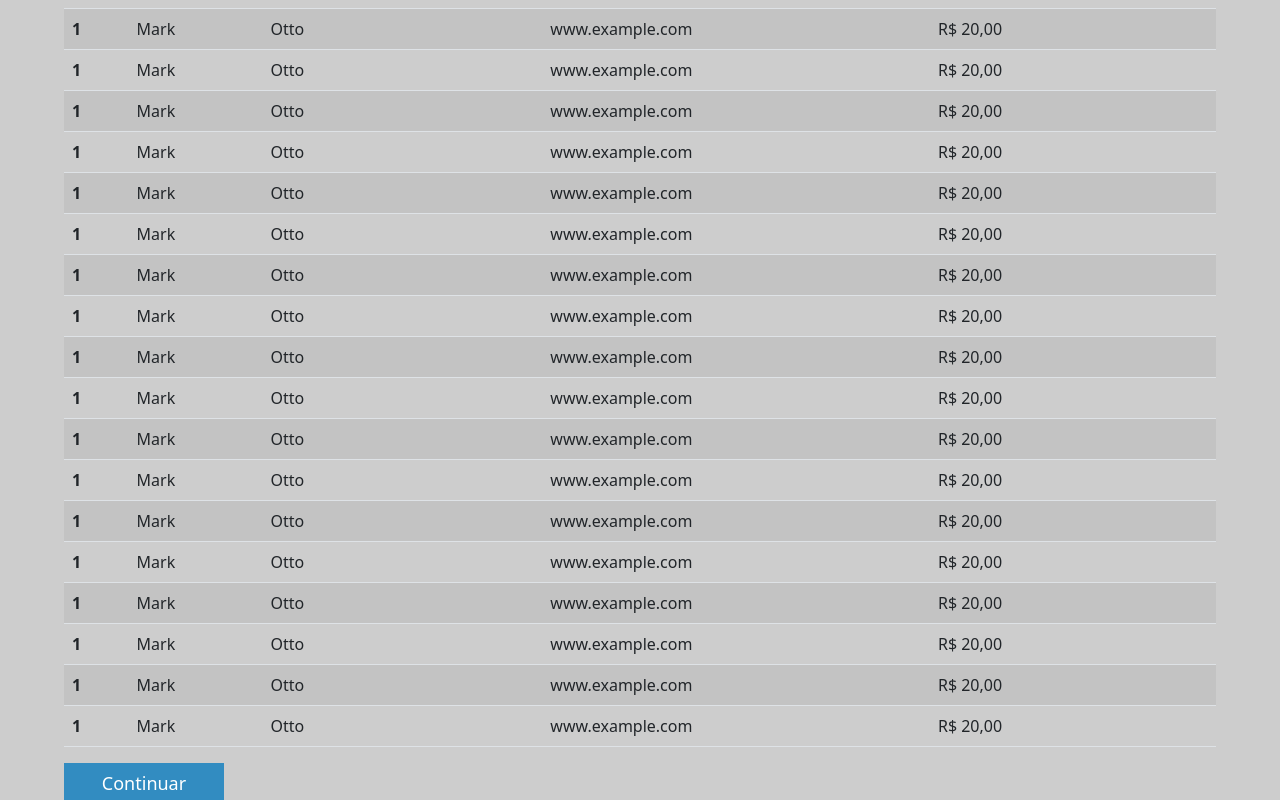
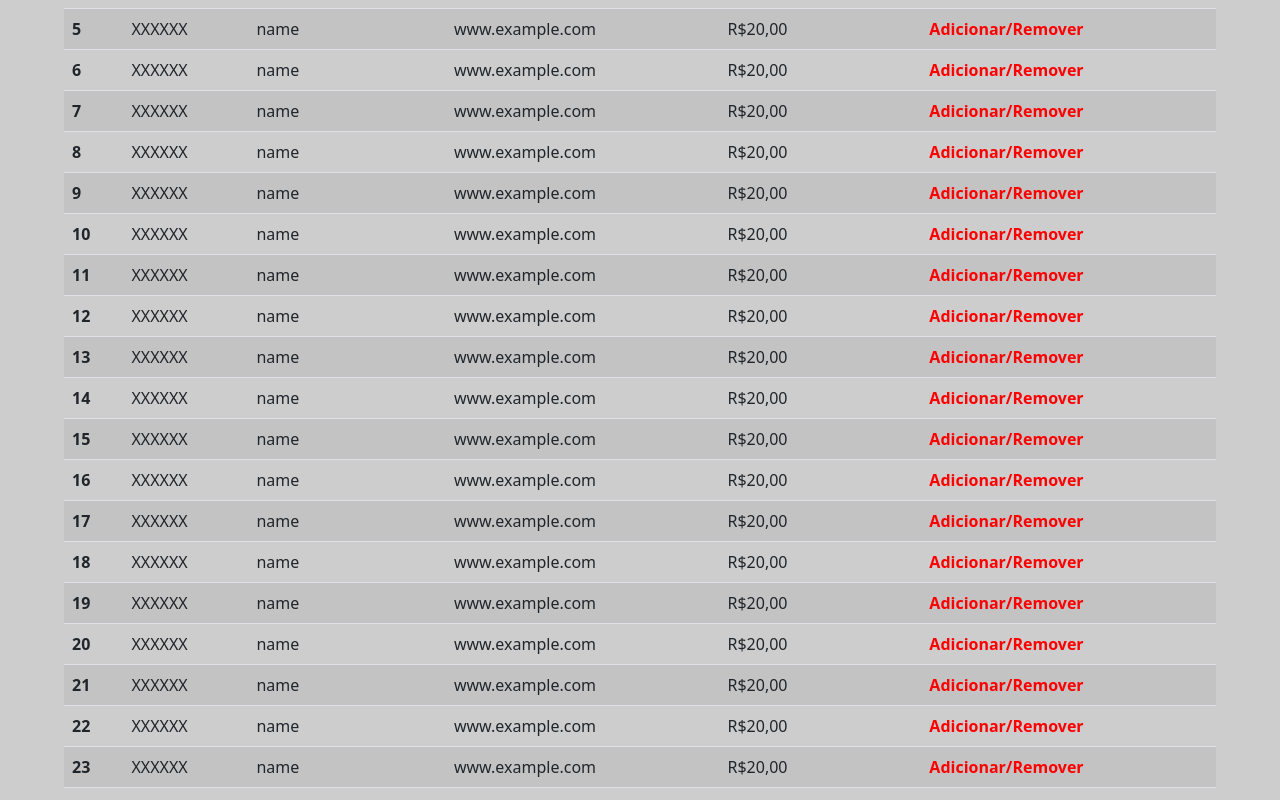
Before and after one commit to MarcusGANunes/DataTrend, a React (Create React App) app: page /editar-portfolio in a window 1280 px wide. Shown: the part 440-1240 px from the top of the page. Built offline with nearby package versions, Linux system fonts and the light colour scheme.

Commit message:
new feature: table with interactive add

```diff
--- a/src/components/comercialTable/comercialTable.modules.css
+++ b/src/components/comercialTable/comercialTable.modules.css
@@ -0,0 +1,8 @@
+#button-unselected{
+    color: red;
+    font-weight: bolder;
+}
+#button-selected{
+    color: green;
+    font-weight: bolder;
+}
--- a/src/components/comercialTable/index.js
+++ b/src/components/comercialTable/index.js
@@ -1,173 +1,211 @@
 import "bootstrap";
-import './comercialTable.modules.css';
+import { useState, useEffect } from "react";
+import "./comercialTable.modules.css";
 
 export default function ComercialTable() {
+  const [traders, setTraders] = useState([]);
+
+  useEffect(() => {
+    const empresas = [
+      {
+        id: 1,
+        CNPJ: "XXXXXX",
+        name: "name",
+        site: "www.example.com",
+        preco: "R$20,00",
+      },
+      {
+        id: 2,
+        CNPJ: "XXXXXX",
+        name: "name",
+        site: "www.example.com",
+        preco: "R$20,00",
+      },
+      {
+        id: 3,
+        CNPJ: "XXXXXX",
+        name: "name",
+        site: "www.example.com",
+        preco: "R$20,00",
+      },
+      {
+        id: 4,
+        CNPJ: "XXXXXX",
+        name: "name",
+        site: "www.example.com",
+        preco: "R$20,00",
+      },
+      {
+        id: 5,
+        CNPJ: "XXXXXX",
+        name: "name",
+        site: "www.example.com",
+        preco: "R$20,00",
+      },
+      {
+        id: 6,
+        CNPJ: "XXXXXX",
+        name: "name",
+        site: "www.example.com",
+        preco: "R$20,00",
+      },
+      {
+        id: 7,
+        CNPJ: "XXXXXX",
+        name: "name",
+        site: "www.example.com",
+        preco: "R$20,00",
+      },
+      {
+        id: 8,
+        CNPJ: "XXXXXX",
+        name: "name",
+        site: "www.example.com",
+        preco: "R$20,00",
+      },
+      {
+        id: 9,
+        CNPJ: "XXXXXX",
+        name: "name",
+        site: "www.example.com",
+        preco: "R$20,00",
+      },
+      {
+        id: 10,
+        CNPJ: "XXXXXX",
+        name: "name",
+        site: "www.example.com",
+        preco: "R$20,00",
+      },
+      {
+        id: 11,
+        CNPJ: "XXXXXX",
+        name: "name",
+        site: "www.example.com",
+        preco: "R$20,00",
+      },
+      {
+        id: 12,
+        CNPJ: "XXXXXX",
+        name: "name",
+        site: "www.example.com",
+        preco: "R$20,00",
+      },
+      {
+        id: 13,
+        CNPJ: "XXXXXX",
+        name: "name",
+        site: "www.example.com",
+        preco: "R$20,00",
+      },
+      {
+        id: 14,
+        CNPJ: "XXXXXX",
+        name: "name",
+        site: "www.example.com",
+        preco: "R$20,00",
+      },
+      {
+        id: 15,
+        CNPJ: "XXXXXX",
+        name: "name",
+        site: "www.example.com",
+        preco: "R$20,00",
+      },
+      {
+        id: 16,
+        CNPJ: "XXXXXX",
+        name: "name",
+        site: "www.example.com",
+        preco: "R$20,00",
+      },
+      {
+        id: 17,
+        CNPJ: "XXXXXX",
+        name: "name",
+        site: "www.example.com",
+        preco: "R$20,00",
+      },
+      {
+        id: 18,
+        CNPJ: "XXXXXX",
+        name: "name",
+        site: "www.example.com",
+        preco: "R$20,00",
+      },
+      {
+        id: 19,
+        CNPJ: "XXXXXX",
+        name: "name",
+        site: "www.example.com",
+        preco: "R$20,00",
+      },
+      {
+        id: 20,
+        CNPJ: "XXXXXX",
+        name: "name",
+        site: "www.example.com",
+        preco: "R$20,00",
+      },
+      {
+        id: 21,
+        CNPJ: "XXXXXX",
+        name: "name",
+        site: "www.example.com",
+        preco: "R$20,00",
+      },
+      {
+        id: 22,
+        CNPJ: "XXXXXX",
+        name: "name",
+        site: "www.example.com",
+        preco: "R$20,00",
+      },
+      {
+        id: 23,
+        CNPJ: "XXXXXX",
+        name: "name",
+        site: "www.example.com",
+        preco: "R$20,00",
+      },
+    ];
+    setTraders(empresas);
+  }, []);
+
+  function addRemoveBusiness(newElement) {
+    const newTraders = traders.map(x => {
+      return x.id === newElement.id ? {...x, chosen: !x.chosen} : x;
+    });
+    setTraders(newTraders);
+  }
+
   return (
-    <table class="table table-striped table-hover">
+    <table class="table table-striped table-hover align-middle">
       <thead>
         <tr id="option">
-          <th scope="col">#</th>
+          <th scope="col">ID</th>
           <th scope="col">CNPJ</th>
           <th scope="col">Razão Social</th>
           <th scope="col">Website</th>
           <th scope="col">Preço (MWh)</th>
+          <th scope="col"></th>
         </tr>
       </thead>
       <tbody>
-        <tr id="option">
-          <th scope="row">1</th>
-          <td>Mark</td>
-          <td>Otto</td>
-          <td>www.example.com</td>
-          <td>R$ 20,00</td>
-        </tr>
-        <tr id="option">
-          <th scope="row">1</th>
-          <td>Mark</td>
-          <td>Otto</td>
-          <td>www.example.com</td>
-          <td>R$ 20,00</td>
-        </tr>
-        <tr id="option">
-          <th scope="row">1</th>
-          <td>Mark</td>
-          <td>Otto</td>
-          <td>www.example.com</td>
-          <td>R$ 20,00</td>
-        </tr>
-        <tr id="option">
-          <th scope="row">1</th>
-          <td>Mark</td>
-          <td>Otto</td>
-          <td>www.example.com</td>
-          <td>R$ 20,00</td>
-        </tr>
-        <tr id="option">
-          <th scope="row">1</th>
-          <td>Mark</td>
-          <td>Otto</td>
-          <td>www.example.com</td>
-          <td>R$ 20,00</td>
-        </tr>
-        <tr id="option">
-          <th scope="row">1</th>
-          <td>Mark</td>
-          <td>Otto</td>
-          <td>www.example.com</td>
-          <td>R$ 20,00</td>
-        </tr>
-        <tr id="option">
-          <th scope="row">1</th>
-          <td>Mark</td>
-          <td>Otto</td>
-          <td>www.example.com</td>
-          <td>R$ 20,00</td>
-        </tr>
-        <tr id="option">
-          <th scope="row">1</th>
-          <td>Mark</td>
-          <td>Otto</td>
-          <td>www.example.com</td>
-          <td>R$ 20,00</td>
-        </tr>
-        <tr id="option">
-          <th scope="row">1</th>
-          <td>Mark</td>
-          <td>Otto</td>
-          <td>www.example.com</td>
-          <td>R$ 20,00</td>
-        </tr>
-        <tr id="option">
-          <th scope="row">1</th>
-          <td>Mark</td>
-          <td>Otto</td>
-          <td>www.example.com</td>
-          <td>R$ 20,00</td>
-        </tr>
-        <tr id="option">
-          <th scope="row">1</th>
-          <td>Mark</td>
-          <td>Otto</td>
-          <td>www.example.com</td>
-          <td>R$ 20,00</td>
-        </tr>
-        <tr id="option">
-          <th scope="row">1</th>
-          <td>Mark</td>
-          <td>Otto</td>
-          <td>www.example.com</td>
-          <td>R$ 20,00</td>
-        </tr>
-        <tr id="option">
-          <th scope="row">1</th>
-          <td>Mark</td>
-          <td>Otto</td>
-          <td>www.example.com</td>
-          <td>R$ 20,00</td>
-        </tr>
-        <tr id="option">
-          <th scope="row">1</th>
-          <td>Mark</td>
-          <td>Otto</td>
-          <td>www.example.com</td>
-          <td>R$ 20,00</td>
-        </tr>
-        <tr id="option">
-          <th scope="row">1</th>
-          <td>Mark</td>
-          <td>Otto</td>
-          <td>www.example.com</td>
-          <td>R$ 20,00</td>
-        </tr>
-        <tr id="option">
-          <th scope="row">1</th>
-          <td>Mark</td>
-          <td>Otto</td>
-          <td>www.example.com</td>
-          <td>R$ 20,00</td>
-        </tr>
-        <tr id="option">
-          <th scope="row">1</th>
-          <td>Mark</td>
-          <td>Otto</td>
-          <td>www.example.com</td>
-          <td>R$ 20,00</td>
-        </tr>
-        <tr id="option">
-          <th scope="row">1</th>
-          <td>Mark</td>
-          <td>Otto</td>
-          <td>www.example.com</td>
-          <td>R$ 20,00</td>
-        </tr>
-        <tr id="option">
-          <th scope="row">1</th>
-          <td>Mark</td>
-          <td>Otto</td>
-          <td>www.example.com</td>
-          <td>R$ 20,00</td>
-        </tr>
-        <tr id="option">
-          <th scope="row">1</th>
-          <td>Mark</td>
-          <td>Otto</td>
-          <td>www.example.com</td>
-          <td>R$ 20,00</td>
-        </tr>
-        <tr id="option">
-          <th scope="row">1</th>
-          <td>Mark</td>
-          <td>Otto</td>
-          <td>www.example.com</td>
-          <td>R$ 20,00</td>
-        </tr>
-        <tr id="option">
-          <th scope="row">1</th>
-          <td>Mark</td>
-          <td>Otto</td>
-          <td>www.example.com</td>
-          <td>R$ 20,00</td>
-        </tr>
+        {traders.map((x) => {
+          return (
+            <tr id="option">
+              <th scope="row" id={x.id}>
+                {x.id}
+              </th>
+              <td>{x.CNPJ}</td>
+              <td>{x.name}</td>
+              <td>{x.site}</td>
+              <td>{x.preco}</td>
+              <td><span id={x.chosen === true ? 'button-selected' : 'button-unselected'} onClick={() => {addRemoveBusiness(x)}} type="button">Adicionar/Remover</span></td>
+            </tr>
+          );
+        })}
       </tbody>
     </table>
   );
--- a/src/components/histogram/index.js
+++ b/src/components/histogram/index.js
@@ -21,8 +21,7 @@ export const options = {
   title: "Consumo Mensal",
   chartArea: { width: "80%" },
   bar: {
-      groupWidth: '100%',
-      width: 10000
+      groupWidth: '90%',
   },
   hAxis: {
     title: "Turno",
```
